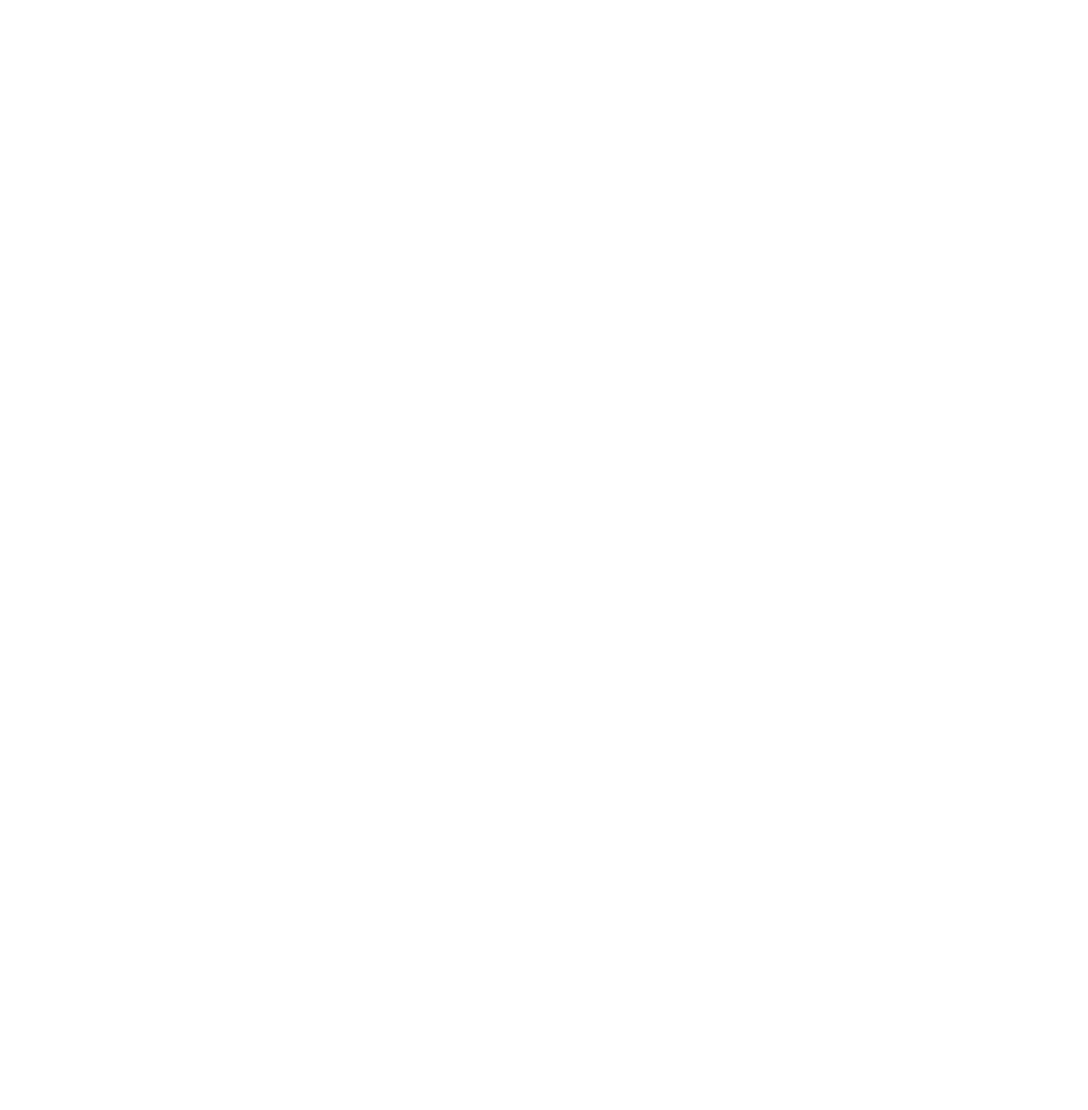
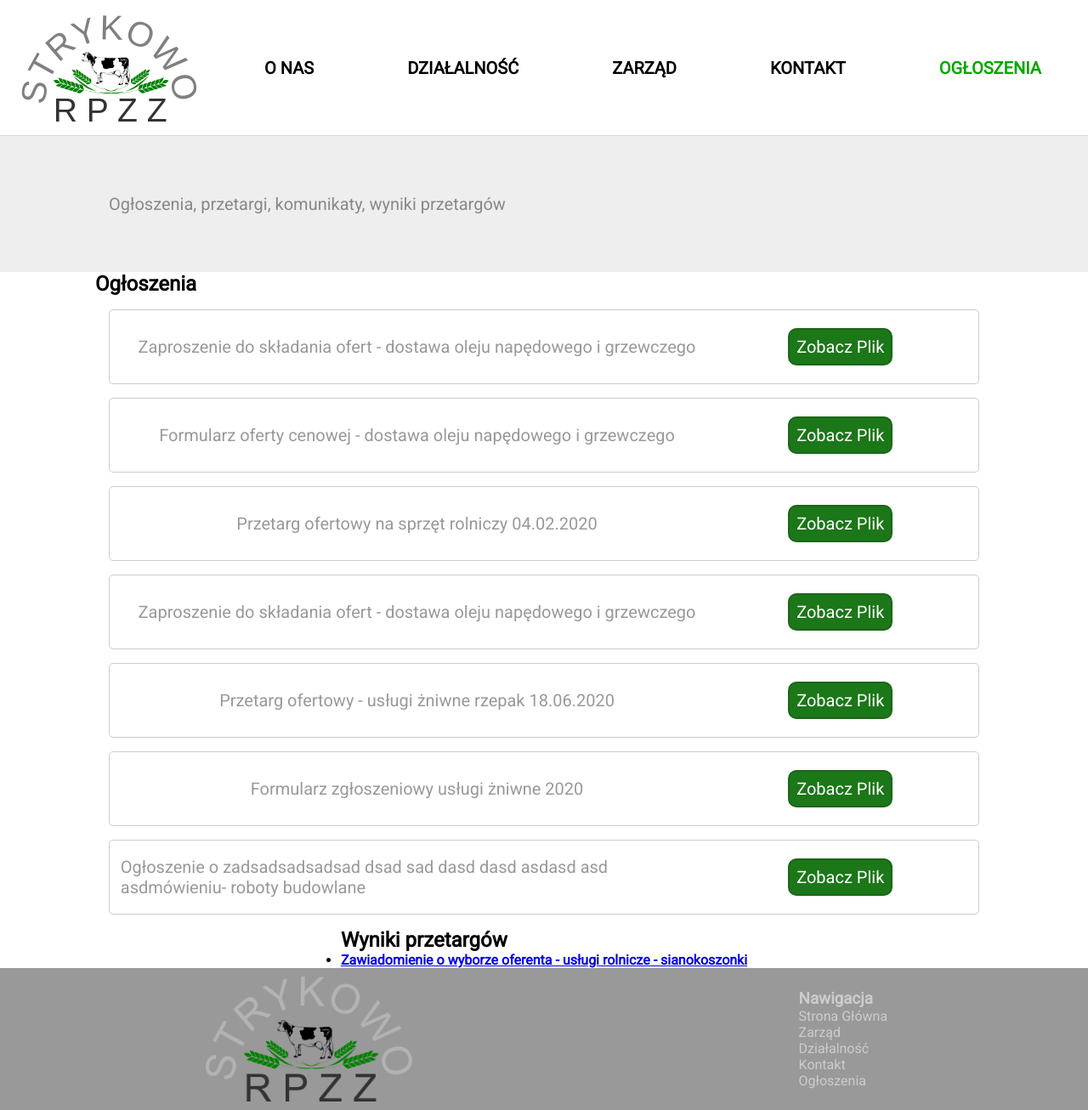
Before and after one commit to BartoszDolata/RPZZ, a plain HTML site: page site/advertisment.html in a window 1280 px wide. Shown: the whole page at 85% size. Before the commit the page ends 800 px from the top, so only its background shows below. Drawn offline with nearby package versions, Linux system fonts and the light colour scheme.

Commit message:
frontend for desktop
in progress

```diff
--- a/css/style.css
+++ b/css/style.css
@@ -1,7 +1,8 @@
 * {
     margin: 0;
     padding: 0;
-    box-sizing: ;
+    box-sizing: border-box;
+    font-family: 'Roboto', sans-serif;
 }
 
 body {
@@ -14,6 +15,10 @@ header {
     height: 20vh;
     width: 100vw;
     border-bottom: 1px solid #d4d9db;
+    position: fixed;
+    top: 0px;
+    left: 0px;
+    background-color: #fff;
 }
 
 header img {
@@ -33,18 +38,174 @@ header nav a {
 
 }
 
-header nav a div {
+header nav a {
     color: black;
-    font-family: Arial, Helvetica, sans-serif;
     font-size: 20px;
     font-weight: 600;
     display: flex;
     align-items: center;
     justify-content: center;
-    transition: 0.4s;
+
     padding: 5px;
+}
+
+header nav a div {
+    transition: 0.6s;
 }
 
 header nav a div:hover {
     color: #09A603;
 }
+
+
+section {
+    margin-top: 20vh;
+    min-height: 80vh;
+    display: flex;
+    flex-direction: column;
+    align-items: center;
+    justify-content: space-between;
+}
+
+section #wraper {
+    background-image: url("../pictures/strykowo\ 10.04.202020200410_054137_Richtone\(HDR\).jpg");
+    background-position: center;
+    background-repeat: no-repeat;
+    background-size: cover;
+    width: 80vw;
+    height: 70vh;
+    padding: 10vh;
+
+}
+
+article {
+    margin: 18vh;
+
+}
+
+article ul {
+    list-style-position: inside;
+}
+
+#menag div {
+    display: flex;
+    min-width: 70vw;
+    align-items: center;
+    margin: 5vh;
+    justify-content: space-between;
+    font-size: 18px;
+    border: 1px solid #d4d9db;
+    padding: 20px;
+    background-color: #EFEFEF;
+}
+
+#menag div img {
+    width: 100px;
+    height: 100px;
+}
+
+section table,
+section td {
+    border-collapse: collapse;
+    border: 1px solid #d4d9db;
+    text-align: center;
+
+}
+
+section td {
+    padding: 5px;
+}
+
+.fl_ctr {
+    display: flex;
+    align-items: center;
+    justify-content: center;
+
+}
+
+#contact>* {
+    margin: 5vh;
+}
+
+.desc {
+    width: 100%;
+    height: 20vh;
+    background-color: #eee;
+    color: #888888;
+    display: flex;
+    align-items: center;
+}
+
+.desc>* {
+    margin-left: 10%;
+    font-size: 20px;
+}
+
+footer {
+    width: 100%;
+    background-color: #999999;
+    color: #ccc;
+    display: flex;
+    align-items: center;
+    justify-content: space-around;
+    padding: 10px;
+}
+
+footer img {
+    width: 20%;
+
+}
+
+footer h3 {
+    width: 30%;
+
+}
+
+footer p a {
+    text-decoration: none;
+    color: #ccc;
+}
+
+.on {
+    color: #09A603;
+}
+
+.ad {
+    min-height: 11vh;
+    width: 80vw;
+    border: 1px solid #ccc;
+    margin: 2vh;
+    padding: 1vw;
+    font-size: 20px;
+    display: flex;
+    align-items: center;
+    justify-content: space-between;
+    border-radius: 5px;
+
+}
+
+.op {
+    width: 70%;
+    color: #999999;
+}
+
+.za {
+    text-align: center;
+    width: 30%;
+    color: #09A603;
+}
+
+.za a {
+    color: #fff;
+    background-color: #1b7718;
+    text-decoration: none;
+    display: block;
+    padding: 8px;
+    border-radius: 10px;
+    border: 2px solid #1b6618;
+}
+
+.za a:hover {
+    background-color: #fff;
+    color: #1b7718;
+}
--- /dev/null
+++ b/js/navbar.js
@@ -0,0 +1,4 @@
+function current() {
+    let page = document.documentURI;
+    console.log(page);
+}
--- a/site/advertisment.html
+++ b/site/advertisment.html
@@ -0,0 +1,153 @@
+<!DOCTYPE html>
+<html lang="pl">
+
+<head>
+    <meta charset="UTF-8">
+    <meta name="viewport" content="width=device-width, initial-scale=1.0">
+    <link rel="stylesheet" href="../css/style.css">
+    <link href="https://fonts.googleapis.com/css2?family=Roboto&display=swap" rel="stylesheet">
+    <title>RPZZ Strykowo - ogłoszenia</title>
+    <script src="jquery-3.5.1.min.js"></script>
+</head>
+
+<body>
+    <main>
+        <header>
+            <img src="../pictures/logo rpzz.svg" alt="logo">
+            <nav>
+                <a href="./index.html">
+                    <div>
+                        O NAS
+                    </div>
+                </a>
+                <a href="./activity.html">
+                    <div>
+                        DZIAŁALNOŚĆ
+                    </div>
+                </a>
+                <a href="./menagement.html">
+                    <div>
+                        ZARZĄD
+                    </div>
+                </a>
+                <a href="./contact.html">
+                    <div>
+                        KONTAKT
+                    </div>
+                </a>
+                <a class="on" href="./advertisment.html">
+                    <div>
+                        OGŁOSZENIA
+                    </div>
+                </a>
+            </nav>
+        </header>
+
+        <section>
+            <div class="desc">
+                <p>Ogłoszenia, przetargi, komunikaty, wyniki przetargów</p>
+            </div>
+            <div>
+                <h1>Ogłoszenia</h1>
+                <div class="ad">
+                    <div class="op fl_ctr">
+                        Zaproszenie do składania ofert - dostawa oleju napędowego
+                        i
+                        grzewczego
+                    </div>
+                    <div class="za fl_ctr">
+                        <a href="/200204_zapr.pdf">Zobacz Plik</a>
+                    </div>
+                </div>
+
+                <div class="ad">
+                    <div class="op fl_ctr">
+                        Formularz oferty cenowej - dostawa
+                        oleju
+                        napędowego i grzewczego
+                    </div>
+                    <div class="za fl_ctr">
+                        <a href="/200204_form_oferty_cen_paliwa.docx">Zobacz Plik</a>
+                    </div>
+                </div>
+
+                <div class="ad">
+                    <div class="op fl_ctr">
+                        Przetarg ofertowy na sprzęt rolniczy
+                        04.02.2020
+                    </div>
+                    <div class="za fl_ctr">
+                        <a href="/200204_sp_rol.pdf">Zobacz Plik</a>
+                    </div>
+                </div>
+                <div class="ad">
+                    <div class="op fl_ctr">
+                        Zaproszenie do składania ofert - dostawa oleju napędowego
+                        i
+                        grzewczego
+                    </div>
+                    <div class="za fl_ctr">
+                        <a href="/200204_zapr.pdf">Zobacz Plik</a>
+                    </div>
+                </div>
+                <div class="ad">
+                    <div class="op fl_ctr">
+                        Przetarg ofertowy - usługi żniwne rzepak
+                        18.06.2020
+                    </div>
+                    <div class="za fl_ctr">
+                        <a href="./Skan18062020_00002.pdf">Zobacz Plik</a>
+                    </div>
+                </div>
+                <div class="ad">
+                    <div class="op fl_ctr">
+                        Formularz zgłoszeniowy usługi
+                        żniwne
+                        2020
+                    </div>
+                    <div class="za fl_ctr">
+                        <a href="Formularz zgłoszeniowy usługi
+                        żniwne
+                        2020">Zobacz Plik</a>
+                    </div>
+                </div>
+                <div class="ad">
+                    <div class="op fl_ctr">
+                        Ogłoszenie o zadsadsadsadsad dsad sad dasd dasd asdasd asd asdmówieniu- roboty budowlane
+                    </div>
+                    <div class="za fl_ctr">
+                        <a href="./171030_ogl_zam.pdf">Zobacz Plik</a>
+                    </div>
+                </div>
+
+            </div>
+            <div>
+                <h1>Wyniki przetarg&oacute;w</h1>
+                <ul>
+                    <li>
+                        <p><a href="/190508_zaw_usrol.pdf"><strong>Zawiadomienie o wyborze oferenta - usługi rolnicze -
+                                    sianokoszonki</strong></a></p>
+                    </li>
+                </ul>
+            </div>
+
+
+
+
+        </section>
+        <footer>
+            <img src="../pictures/logo white.png" alt="logo">
+            <div>
+                <h3>Nawigacja</h3>
+                <p><a href="./index.html">Strona Główna</a></p>
+                <p><a href="./menagement.html">Zarząd</a></p>
+                <p><a href="./activity.html">Działalność</a></p>
+                <p><a href="./contact.html">Kontakt</a></p>
+                <p><a href="./advertisment.html">Ogłoszenia</a></p>
+            </div>
+        </footer>
+    </main>
+    <script src="../js/navbar.js"></script>
+</body>
+
+</html>
```
Also changed, not shown: site/activity.html (+87 -0 lines), site/contact.html (+96 -0 lines), site/index.html (+25 -3 lines), site/menagement.html (+81 -0 lines), pictures/avatar k.jpg (added), pictures/avatar.jpg (added), pictures/logo white.png (added), pictures/strykowo 10.04.202020200410_054137_Richtone(HDR).jpg (added).
